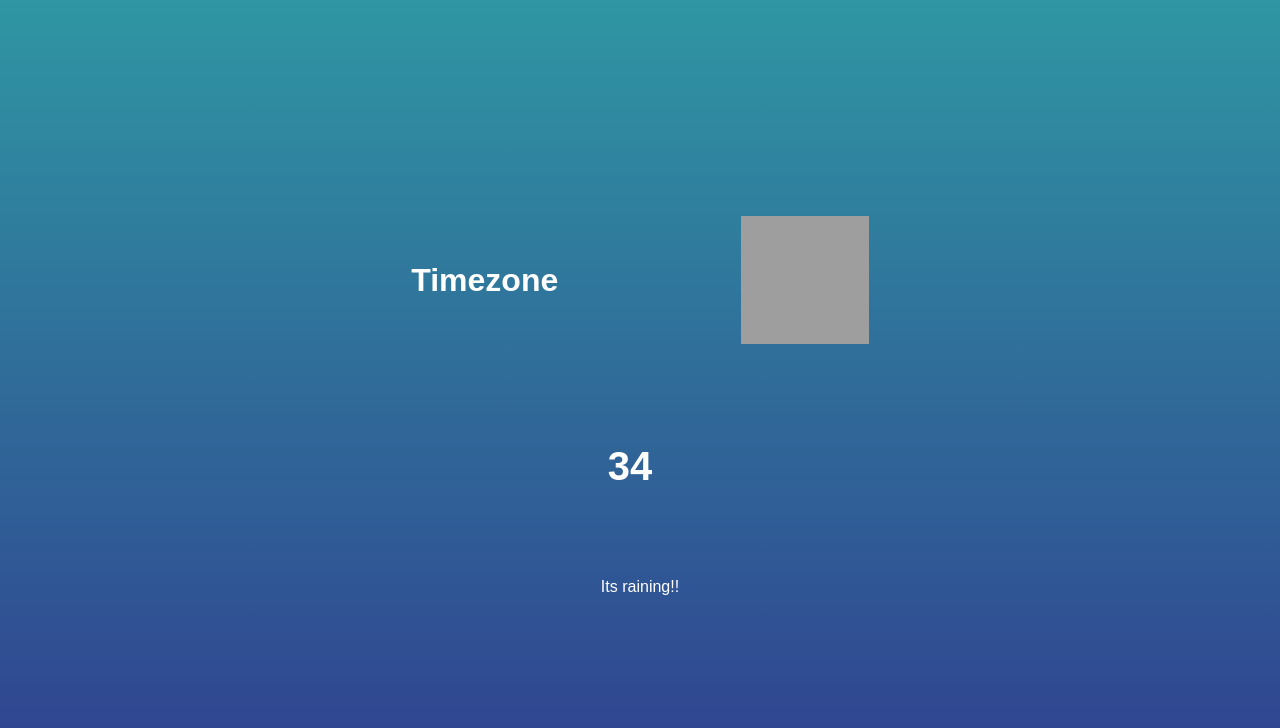
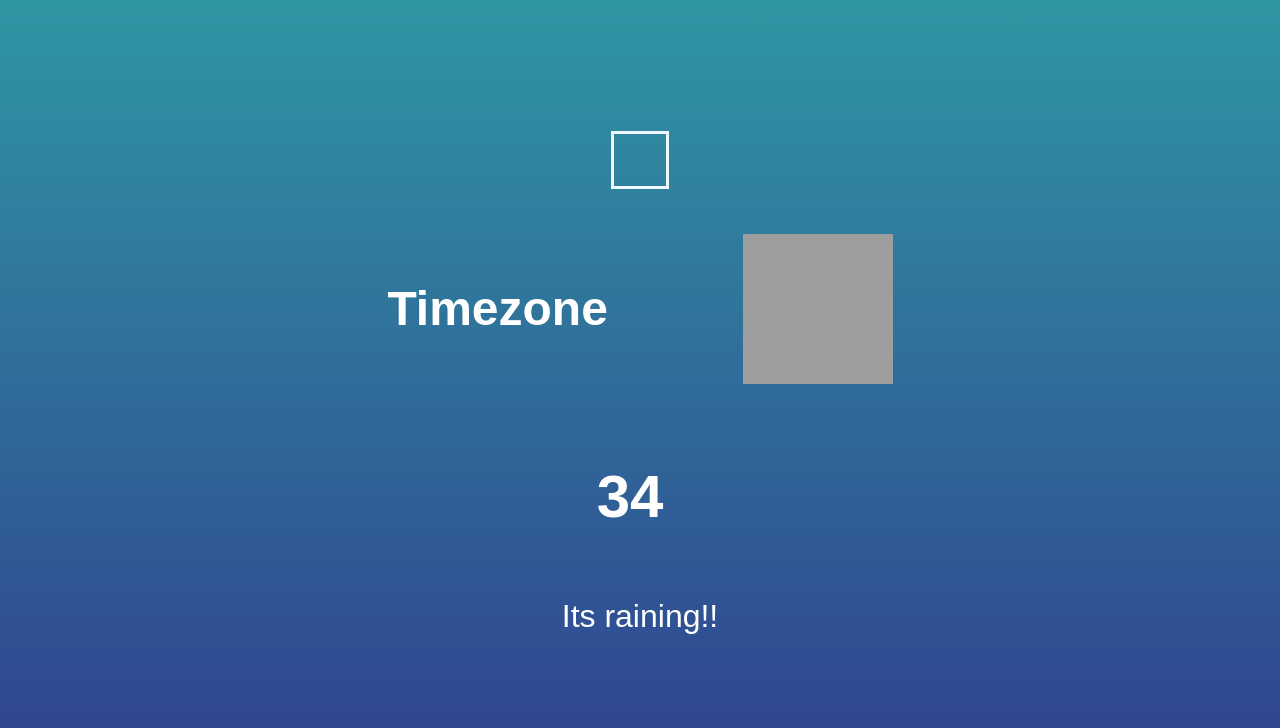
Before and after one commit to shriyaMadan/weatherApp, a plain HTML site: page index.html in a window 1280 px wide. Drawn offline with Linux system fonts and the light colour scheme; grey boxes are pictures that could not be loaded.

Commit message:
Border on city name , hover on temperature div

```diff
--- a/style.css
+++ b/style.css
@@ -3,6 +3,7 @@
   box-sizing: border-box;
   padding: 0;
 }
+
 body{
   height: 100vh;
   display: flex;
@@ -13,25 +14,43 @@ body{
   font-family: sans-serif;
   color: white;
 }
+#loc{
+  display: block;
+  border: 3px solid aliceblue;
+  font-size: 1.5rem;
+  padding: 2%;
+}
 .location,.temperature{
   height: 30vh;
   width: 50%;
   display: flex;
+  font-size: 1.5rem;
   justify-content: space-around;
   align-items: center;
 }
+.icon{
+  width: 150px;
+  height: 150px;
+  display: block;
+}
 .temperature{
   flex-direction: column;
+  font-size: 2rem;
 }
 .degree-section{
   display: flex;
   align-items: center;
   cursor: pointer;
+  font-size: 2.5rem;
+
+}
+.degree-section:hover{
+  color: rgb(187, 216, 228);
 }
 .degree-section span{
   margin: 10px;
-  font-size:30px;
+
 }
 .degree-section h2{
-  font-size: 40px;
+
 }
```
